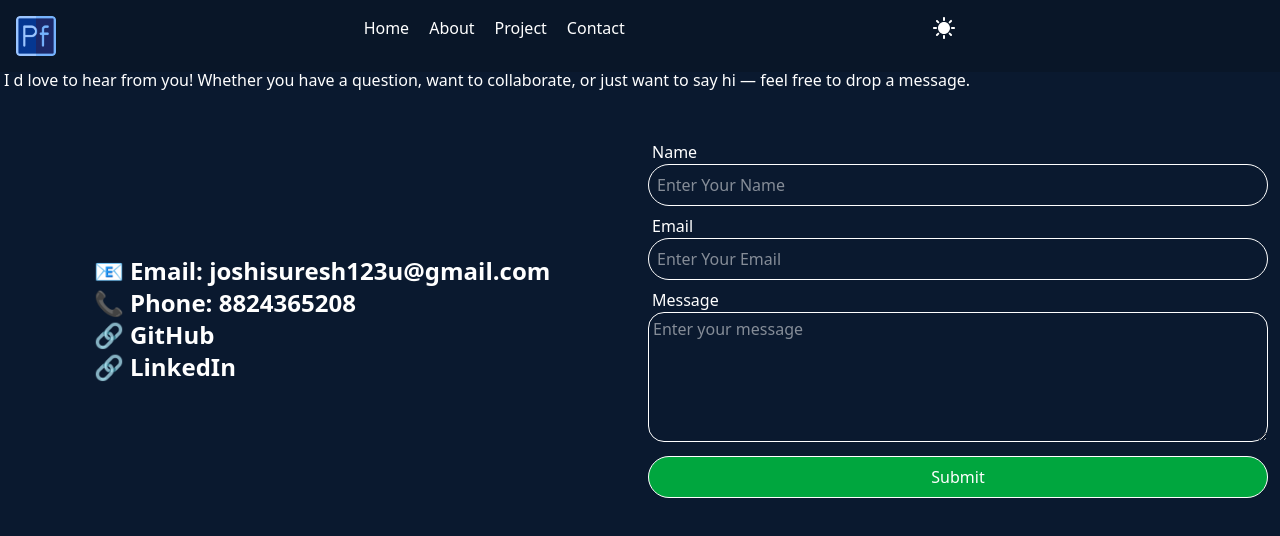
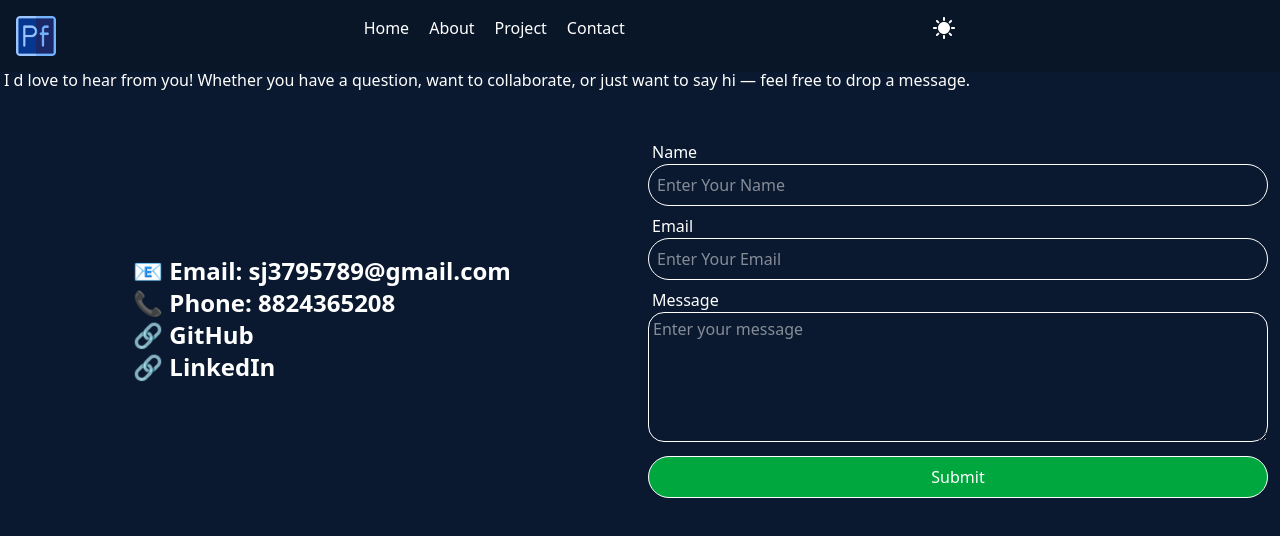
Before and after one commit to sureshjoshi88/Protfoliou-website, a React (Vite) app: page /contact in a window 1280 px wide. Shown: the top 536 px of the page. Built offline with nearby package versions, Linux system fonts and the light colour scheme.

Commit message:
updated code and add new icon for cancel button in navbar

```diff
--- a/src/component/Contact.jsx
+++ b/src/component/Contact.jsx
@@ -8,7 +8,7 @@ const Contact = () => {
         <div className='p-3 flex justify-center items-center'>
 
        <div>
-            <a className='md:text-2xl text-xl  md:font-semibold mt-2' href='/'>📧 Email: joshisuresh123u@gmail.com  </a><br/>
+            <a className='md:text-2xl text-xl  md:font-semibold mt-2' href='/'>📧 Email: sj3795789@gmail.com  </a><br/>
             <a className='md:text-2xl text-xl  md:font-semibold mt-2' href='/'>📞 Phone: 8824365208   </a><br/>
             <a className='md:text-2xl text-xl  md:font-semibold mt-2' href='https://github.com/sureshjoshi88 '  target="_blank">🔗 GitHub </a><br/>
             <a className='md:text-2xl text-xl   md:font-semibold mt-2' href='https://linkedin.com/in/suresh-joshi-17a886314'  target="_blank">🔗 LinkedIn </a>
--- a/src/component/Navbar.jsx
+++ b/src/component/Navbar.jsx
@@ -4,6 +4,8 @@ import { Link } from 'react-router-dom';
 import { CiDark } from "react-icons/ci"
 import { MdSunny } from "react-icons/md"
 import logos from "../images/portfolio_(1).png"
+import { MdCancel } from "react-icons/md";
+
 
 const Navbar = (props) => {
   return (
@@ -32,8 +34,8 @@ const Navbar = (props) => {
         </div>
 
 <div>
-        <div id='side-bar' className='md:hidden absolute bg-white p-1  h-60 w-30 rounded -right-100 text-black'>
-          <p className='text-end text-3xl pe-2' onClick={()=>props.removeToggle()}>x</p>
+        <div id='side-bar' className={`md:hidden absolute  p-1 top-0.5  h-60 w-30 rounded -right-100 ${props.mode==='light'?'bg-white':'bg-mode'}`}>
+          <p className='flex justify-end text-3xl pe-2 text-red-600' onClick={()=>props.removeToggle()}><MdCancel /></p>
             <ul className=' gap-5 font-medium text-xl p-3'>
               <li className='mt-3 cursor-pointer'><Link to='/'>Home</Link></li>
               <li className='mt-3 cursor-pointer'><Link to='/about'>About</Link></li>
--- a/src/index.css
+++ b/src/index.css
@@ -12,7 +12,6 @@ background-color: #0a192f;
 
 .bgcolor{
     background-color: #1f3452;
-
 }
 .bgcolor:hover{
     transform: scale(1.03);
```
